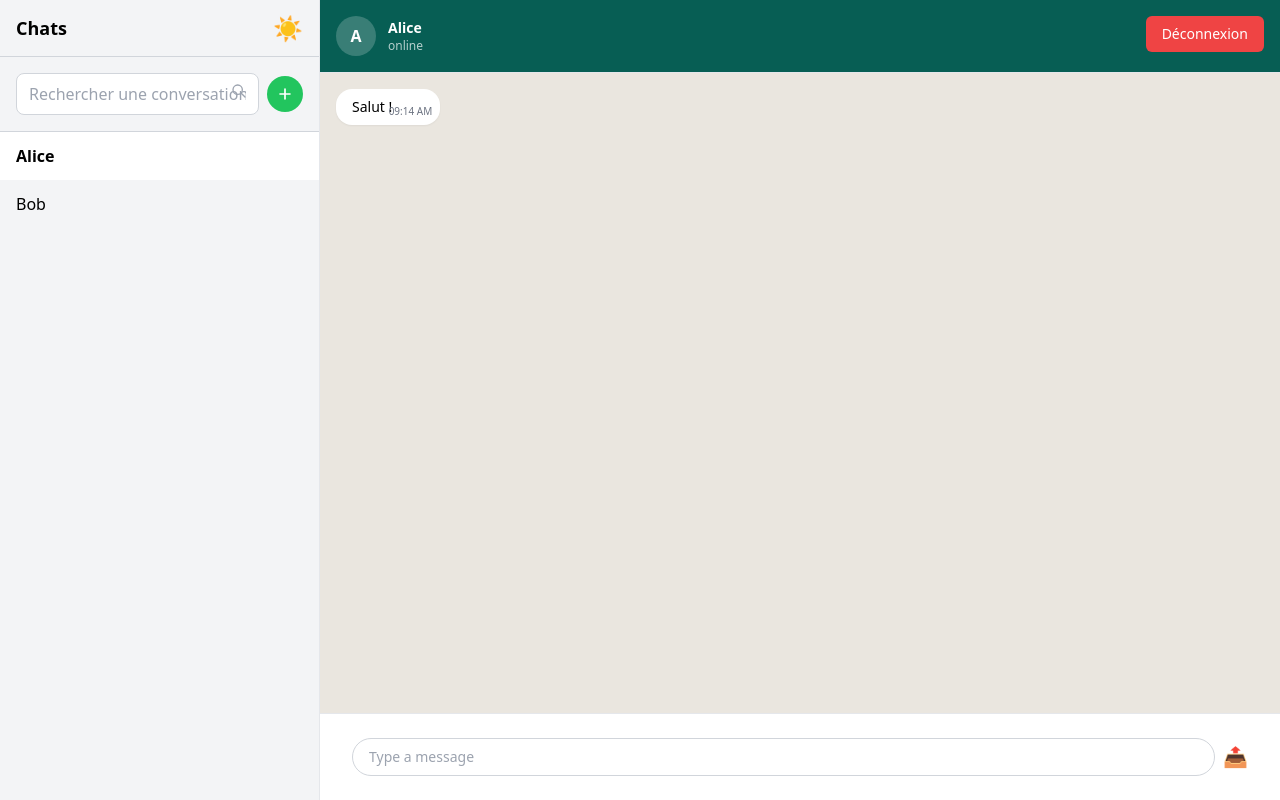
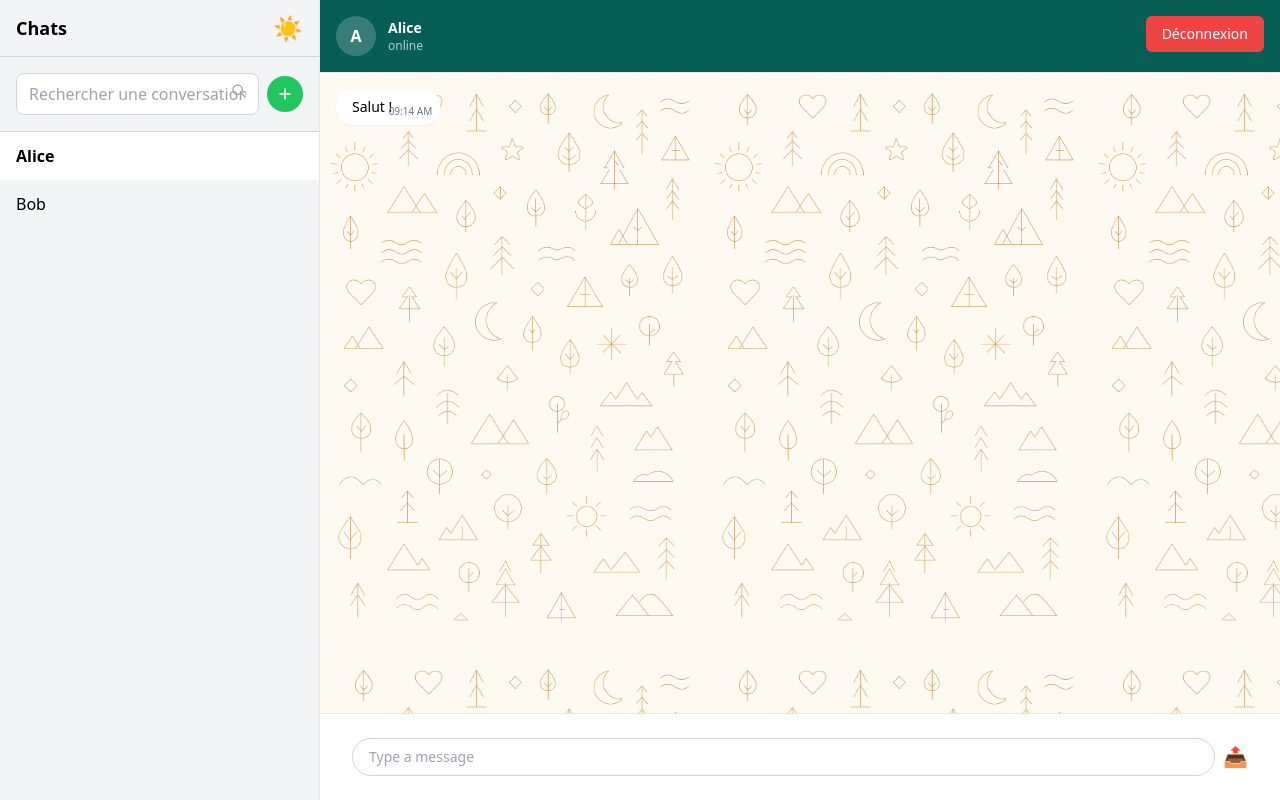
Before and after one commit to Noah-Sfez/whatsup, a Vue app in the folder frontend/: page /chat in a window 1280 px wide. Built offline with nearby package versions, Linux system fonts and the light colour scheme; sample sign-in values are in the browser's storage.

Commit message:
Adds WhatsApp-style background
Implements a subtle, repeating background pattern reminiscent of WhatsApp in both light and dark modes.
This improves the visual appeal and user experience of the chat interface.

```diff
--- a/frontend/src/components/ChatWindow.vue
+++ b/frontend/src/components/ChatWindow.vue
@@ -1,3 +1,17 @@
+<style>
+.bg-whatsapp {
+  background-image: url('../assets/fondLightmode.png');
+  background-size: 40%;
+  background-repeat: repeat;
+}
+
+.dark .bg-whatsapp {
+  background-image: url('../assets/fondDarkmode.png');
+  background-size: 40%;
+  background-repeat: repeat;
+}
+</style>
+
 <template>
   <div class="flex flex-col flex-1 bg-[#eae6df] dark:bg-[#2c2c2c]">
     <div class="p-4 flex items-center gap-3 bg-[#075e54] dark:bg-[#054d44] text-white border-b">
@@ -11,7 +25,7 @@
     </div>
 
     <!-- Messages -->
-    <div class="flex-1 overflow-y-auto p-4 space-y-2">
+    <div class="flex-1 overflow-y-auto p-4 space-y-2 bg-whatsapp">
       <MessageBubble
         v-for="msg in messages"
         :key="msg.id"
```
Also changed, not shown: frontend/src/assets/fondDarkmode.png (added), frontend/src/assets/fondLightmode.png (added).
